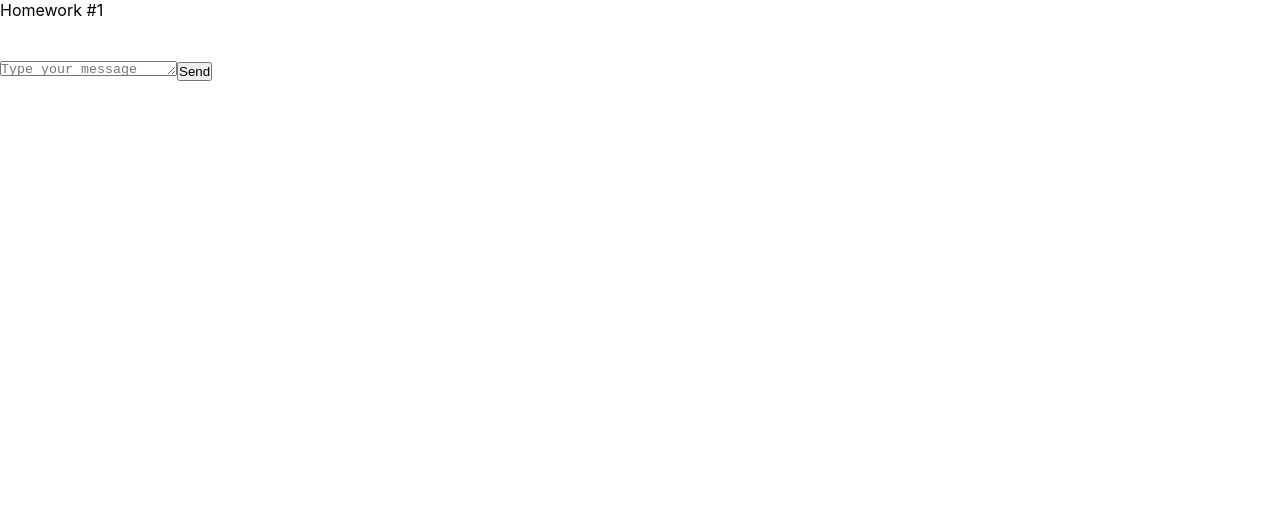
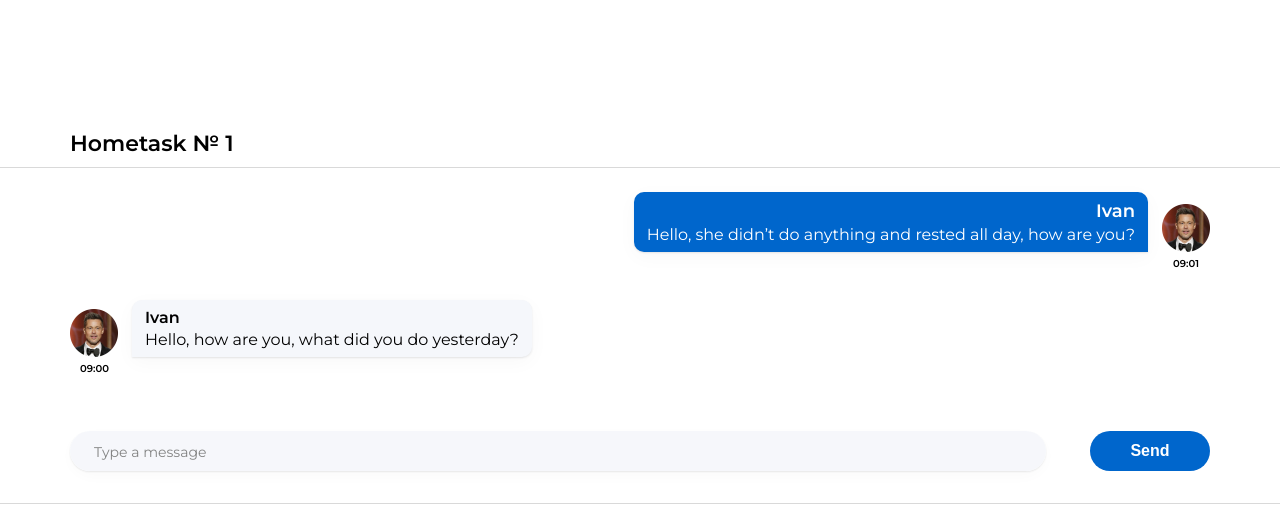
Before and after one commit to AndrewGuk1991/dz_front_sprint_2, a React (Create React App) app: page / in a window 1280 px wide. Shown: the top 510 px of the page. Built offline with nearby package versions, Linux system fonts and the light colour scheme.

Commit message:
HW1 - CSS Styling

```diff
--- a/package.json
+++ b/package.json
@@ -1,6 +1,6 @@
 {
   "name": "hws2",
-  "homepage": "http://IgnatZakalinsky.github.io/hws2",
+  "homepage": "https://AndrewGuk1991.github.io/dz_front_sprint_2",
   "version": "0.1.0",
   "private": true,
   "dependencies": {
@@ -16,7 +16,7 @@
     "@types/react-dom": "18.0.6",
     "@types/uuid": "8.3.4",
     "axios": "0.27.2",
-    "gh-pages": "4.0.0",
+    "gh-pages": "^6.3.0",
     "react": "18.2.0",
     "react-dom": "18.2.0",
     "react-redux": "8.0.4",
@@ -32,7 +32,7 @@
     "build": "react-scripts build",
     "test": "react-scripts test",
     "eject": "react-scripts eject",
-    "predeploy": "npm run build",
+    "predeploy": "yarn run build",
     "deploy": "gh-pages -d build"
   },
   "eslintConfig": {
--- a/public/index.html
+++ b/public/index.html
@@ -1,20 +1,20 @@
 <!DOCTYPE html>
 <html lang="en">
 <head>
-    <meta charset="utf-8" />
-    <link rel="icon" href="%PUBLIC_URL%/favicon.ico" />
-    <meta name="viewport" content="width=device-width, initial-scale=1" />
-    <meta name="theme-color" content="#000000" />
+    <meta charset="utf-8"/>
+    <link rel="icon" href="%PUBLIC_URL%/favicon.ico"/>
+    <meta name="viewport" content="width=device-width, initial-scale=1"/>
+    <meta name="theme-color" content="#000000"/>
     <meta
             name="description"
             content="Web site created using create-react-app"
     />
-    <link rel="apple-touch-icon" href="%PUBLIC_URL%/logo192.png" />
+    <link rel="apple-touch-icon" href="%PUBLIC_URL%/logo192.png"/>
     <!--
       manifest.json provides metadata used when your web app is installed on a
       user's mobile device or desktop. See https://developers.google.com/web/fundamentals/web-app-manifest/
     -->
-    <link rel="manifest" href="%PUBLIC_URL%/manifest.json" />
+    <link rel="manifest" href="%PUBLIC_URL%/manifest.json"/>
     <!--
       Notice the use of %PUBLIC_URL% in the tags above.
       It will be replaced with the URL of the `public` folder during the build.
@@ -24,6 +24,10 @@
       work correctly both with client-side routing and a non-root public URL.
       Learn how to configure a non-root public URL by running `npm run build`.
     -->
+    <link rel="preconnect" href="https://fonts.googleapis.com">
+    <link rel="preconnect" href="https://fonts.gstatic.com" crossorigin>
+    <link href="https://fonts.googleapis.com/css2?family=Montserrat:ital,wght@0,100..900;1,100..900&display=swap"
+          rel="stylesheet">
     <title>React App</title>
 </head>
 <body>
--- a/src/index.css
+++ b/src/index.css
@@ -6,7 +6,7 @@
 
 body {
     margin: 0;
-    font-family: -apple-system, BlinkMacSystemFont, 'Segoe UI', 'Roboto',
+    font-family: 'Montserrat', -apple-system, BlinkMacSystemFont, 'Segoe UI', 'Roboto',
     'Oxygen', 'Ubuntu', 'Cantarell', 'Fira Sans', 'Droid Sans',
     'Helvetica Neue', sans-serif;
     -webkit-font-smoothing: antialiased;
--- a/src/s1-main/App.module.css
+++ b/src/s1-main/App.module.css
@@ -1,11 +1,24 @@
+
+
 .App {
-    --header_height: 60px;
+    /*--header_height: 60px;*/
 }
 
 .hw {
+    padding: 24px 70px 32px;
+    border-top: 1px solid #d9d9d9;
+    border-bottom: 1px solid #d9d9d9;
+    max-width: 1280px;
+    width: 100%;
+    margin: 0 auto;
 
 }
 
 .hwTitle {
-
+    max-width: 1280px;
+    width: 100%;
+    margin: 130px auto 10px;
+    padding-left: 70px;
+    font-weight: 600;
+    font-size: 22px;
 }
--- a/src/s2-homeworks/hw01/HW1.tsx
+++ b/src/s2-homeworks/hw01/HW1.tsx
@@ -14,44 +14,54 @@ import avatar from './avatar.png'
 * */
 
 // нужно создать правильный тип вместо any
-export type MessageType = any
+export type MessageType = {
+    id: number
+    user: {
+        avatar: string
+        name: string
+    }
+    message: {
+        text: string
+        time: string
+    }
+}
 
 // структуру объекта не менять
 export const message0: MessageType = {
     id: 0,
     user: {
         avatar: avatar, // можно менять
-        name: 'Some Name',  // можно менять
+        name: 'Ivan',  // можно менять
     },
     message: {
-        text: 'some textsome textsome textsome textsome textsome textsome text', // можно менять
-        time: '22:00', // можно менять
+        text: 'Hello, she didn’t do anything and rested all day, how are you?', // можно менять
+        time: '09:01', // можно менять
     },
 }
 export const friendMessage0: MessageType = {
     id: 100,
     user: {
         avatar: avatar, // можно менять
-        name: 'Friend Name', // можно менять
+        name: 'Ivan', // можно менять
     },
     message: {
-        text: 'зеркальное сообщение для тренировки css', // можно менять
-        time: '22:00', // можно менять
+        text: 'Hello, how are you, what did you do yesterday?', // можно менять
+        time: '09:00', // можно менять
     },
 }
 
 const HW1 = () => {
     return (
         <div id={'hw1'}>
-            <div className={s2.hwTitle}>Homework #1</div>
+            <div className={s2.hwTitle}>Hometask № 1</div>
             <div className={s2.hw}>
-                {/*проверка отображения (не менять)*/}
+
                 <div>
                     <Message message={message0} />
                     <FriendMessage message={friendMessage0} />
                 </div>
 
-                {/*для автоматической проверки дз (не менять)*/}
+
                 <MessageSender M={Message} />
             </div>
         </div>
--- a/src/s2-homeworks/hw01/friend-message/FriendMessage.module.css
+++ b/src/s2-homeworks/hw01/friend-message/FriendMessage.module.css
@@ -1,17 +1,24 @@
 .friendMessage {
-
+    margin-top: 30px;
 }
 
 .friendImageAndText {
-
+    display: flex;
 }
 
 .friendImageAndText img {
-
+    height: 48px;
+    width: 48px;
+    align-self: flex-end;
+    margin-right: 14px;
 }
 
 .friendText {
-
+    background-color: rgba(245, 247, 251, 1);
+    border-radius: 10px 10px 10px 0;
+    padding: 8px 13px;
+    width: fit-content;
+    box-shadow: 0 1px 2px 0 rgba(29, 33, 38, 0.1), 0 5px 20px 0 rgba(29, 33, 38, 0.03);
 }
 
 .friendText:after {
@@ -19,13 +26,21 @@
 }
 
 .friendName {
-
+    font-weight: 600;
+    font-size: 16px;
+    margin-bottom: 3px;
 }
 
 .friendMessageText {
-
+    white-space: pre-wrap;
+    word-break: break-all;
+    font-family: 'Montserrat', sans-serif;
+    font-weight: 400;
+    font-size: 16px;
 }
 
 .friendTime {
-
+    font-weight: 600;
+    font-size: 10px;
+    padding: 5px 0 0 10px;
 }
--- a/src/s2-homeworks/hw01/friend-message/FriendMessage.tsx
+++ b/src/s2-homeworks/hw01/friend-message/FriendMessage.tsx
@@ -1,8 +1,12 @@
 import React from 'react'
 import s from './FriendMessage.module.css'
+import {MessageType} from "../HW1";
 
-// создать тип вместо any и отобразить приходящие данные
-const FriendMessage = (props: any) => {
+export type FriendMessagePropsType = {
+    message: MessageType
+}
+
+const FriendMessage = (props: FriendMessagePropsType) => {
     return (
         <div
             id={'hw1-friend-message-' + props.message.id}
@@ -12,7 +16,7 @@ const FriendMessage = (props: any) => {
                 <img
                     id={'hw1-friend-avatar-' + props.message.id}
                     // создаёт студент
-
+                    src={props.message.user.avatar}
                     //
                 />
                 <div className={s.friendText}>
@@ -22,7 +26,7 @@ const FriendMessage = (props: any) => {
                     >
                         {/*создаёт студент*/}
 
-                        {/**/}
+                        {props.message.user.name}
                     </div>
                     <pre
                         id={'hw1-friend-text-' + props.message.id}
@@ -30,7 +34,7 @@ const FriendMessage = (props: any) => {
                     >
                         {/*создаёт студент*/}
 
-                        {/**/}
+                        {props.message.message.text}
                     </pre>
                 </div>
             </div>
@@ -40,7 +44,7 @@ const FriendMessage = (props: any) => {
             >
                 {/*создаёт студент*/}
 
-                {/**/}
+                {props.message.message.time}
             </div>
         </div>
     )
--- a/src/s2-homeworks/hw01/message-sender/MessageSender.module.css
+++ b/src/s2-homeworks/hw01/message-sender/MessageSender.module.css
@@ -1,18 +1,49 @@
 .sendForm {
-
+    margin-top: 56px;
+    display: flex;
+    align-items: center;
 }
 
 .textarea {
-
+    flex-grow: 1;
+    font-weight: 400;
+    font-size: 14px;
+    color: rgba(0, 0, 0, 0.6);
+    padding: 12px 24px;
+    opacity: 0.9;
+    border-radius: 20px;
+    border: none;
+    box-shadow: 0 1px 2px 0 rgba(29, 33, 38, 0.1), 0 5px 20px 0 rgba(29, 33, 38, 0.03);
+    background-color: #f5f7fb;
+    font-family: 'Montserrat', sans-serif;
+    resize: none;
 }
 
 .button {
-
+    border: none;
+    border-radius: 20px;
+    width: 120px;
+    height: 40px;
+    background-color: #06c;
+    font-weight: 600;
+    font-size: 16px;
+    color: #fff;
+    padding: 10px 38px;
+    margin-left: 44px;
 }
 
 .button:hover {
-
+    cursor: pointer;
+    background-color: #f5f7fb;
+    box-shadow: 0 1px 2px 0 rgba(29, 33, 38, 0.1), 0 5px 20px 0 rgba(29, 33, 38, 0.03);
+    color: #06c;
+    border: 2px solid #06c;
 }
 .button:active {
-
+    transform: translateY(-4px);
+    background-color: #f5f7fb;
+    box-shadow: 0 1px 2px 0 rgba(29, 33, 38, 0.1), 0 5px 20px 0 rgba(29, 33, 38, 0.03);
+    color: #06c;
+    border: 2px solid #06c;
+    transition: .2s;
 }
--- a/src/s2-homeworks/hw01/message-sender/MessageSender.tsx
+++ b/src/s2-homeworks/hw01/message-sender/MessageSender.tsx
@@ -52,7 +52,7 @@ const MessageSender = (props: any) => {
                     ref={textareaRef}
 
                     title={'Shift+Enter for send'}
-                    placeholder={'Type your message'}
+                    placeholder={'Type a message'}
                     value={text}
 
                     onChange={onChange}
--- a/src/s2-homeworks/hw01/message/Message.module.css
+++ b/src/s2-homeworks/hw01/message/Message.module.css
@@ -1,17 +1,30 @@
 .message {
+    display: flex;
+    flex-direction: column;
+    align-items: flex-end;
 
 }
 
 .imageAndText {
-
+    display: flex;
+    flex-direction: row-reverse;
+    gap: 14px;
 }
 
 .imageAndText img {
-
+    width: 48px;
+    height: 48px;
+    align-self: flex-end;
 }
 
 .text {
+    background-color: rgba(0, 102, 204, 1);
+    border-radius: 10px 10px 0 10px;
+    padding: 8px 13px;
+    color: #fff;
+    width: fit-content;
 
+    box-shadow: 0 1px 2px 0 rgba(29, 33, 38, 0.1), 0 5px 20px 0 rgba(29, 33, 38, 0.03);
 }
 
 .text:after {
@@ -19,13 +32,23 @@
 }
 
 .name {
-
+    font-weight: 600;
+    font-size: 18px;
+    margin-bottom: 3px;
+    text-align: right;
 }
 
 .messageText {
-
+    white-space: pre-wrap;
+    word-break: break-all;
+    font-family: 'Montserrat', sans-serif;
+    font-weight: 400;
+    font-size: 16px;
 }
 
 .time {
-
+    font-weight: 600;
+    font-size: 10px;
+    padding-top: 5px;
+    padding-right: 11px;
 }
--- a/src/s2-homeworks/hw01/message/Message.tsx
+++ b/src/s2-homeworks/hw01/message/Message.tsx
@@ -1,8 +1,11 @@
 import React from 'react'
 import s from './Message.module.css'
+import {MessageType} from "../HW1";
 
 // нужно создать правильный тип вместо any
-export type MessagePropsType = any
+export type MessagePropsType = {
+    message: MessageType
+}
 
 // нужно отобразить приходящие данные
 const Message = (props: MessagePropsType) => {
@@ -12,26 +15,26 @@ const Message = (props: MessagePropsType) => {
                 <img
                     id={'hw1-avatar-' + props.message.id}
                     // создаёт студент
-
+                    src={props.message.user.avatar}
                     //
                 />
                 <div className={s.text}>
                     <div id={'hw1-name-' + props.message.id} className={s.name}>
                         {/*создаёт студент*/}
 
-                        {/**/}
+                        {props.message.user.name}
                     </div>
                     <pre id={'hw1-text-' + props.message.id} className={s.messageText}>
                         {/*создаёт студент*/}
 
-                        {/**/}
+                        {props.message.message.text}
                     </pre>
                 </div>
             </div>
             <div id={'hw1-time-' + props.message.id} className={s.time}>
                 {/*создаёт студент*/}
 
-                {/**/}
+                {props.message.message.time}
             </div>
         </div>
     )
```
Also changed, not shown: 1 other file (tests, documents, lock files or other folders). Lines whose indentation alone changed are shown as unchanged.
